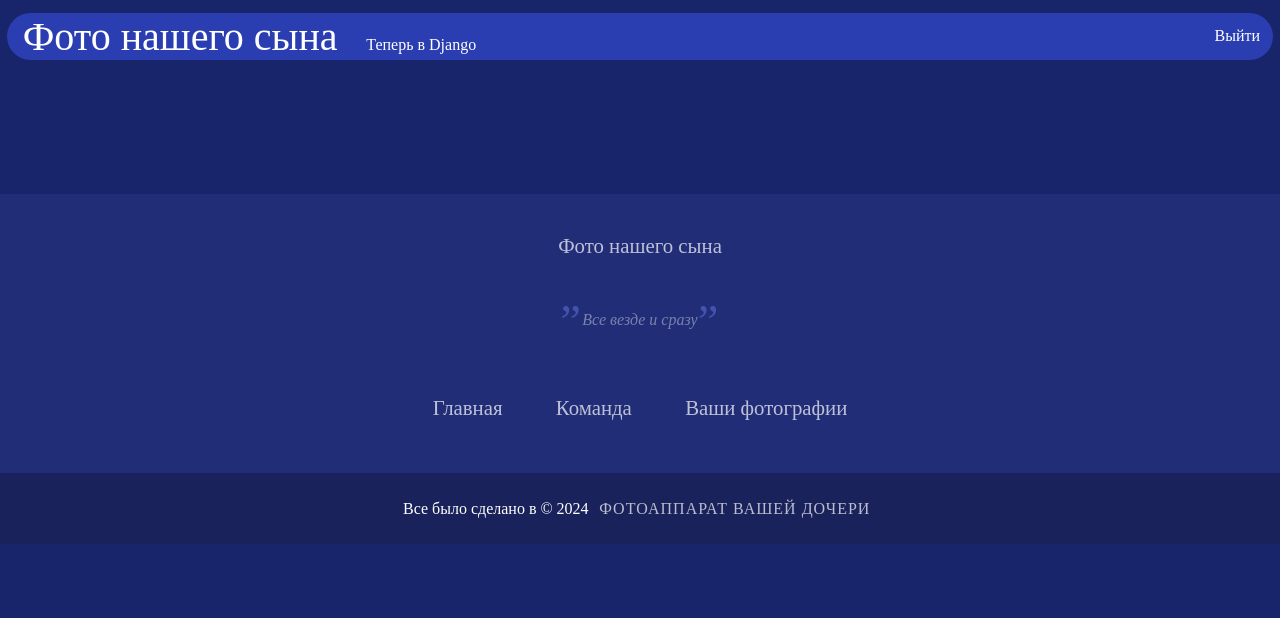
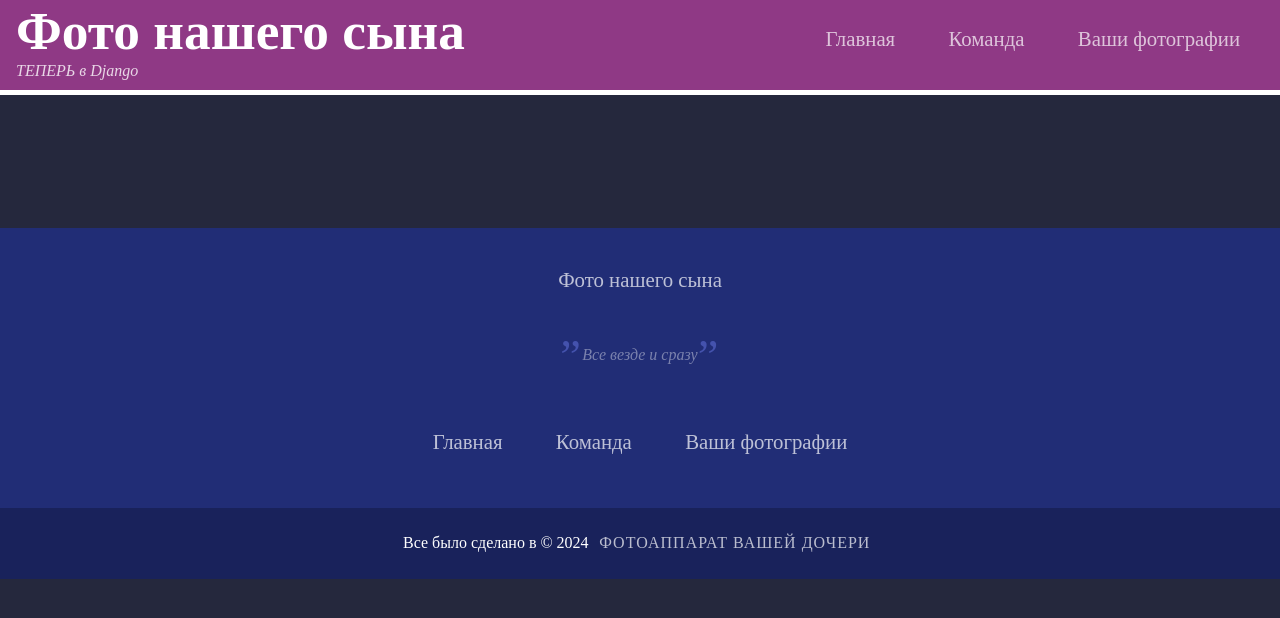
Before and after one commit to HumanSuit7688/TechnoStrelka_instagram, a Django app: page / in a window 1280 px wide. Shown: the top 618 px of the page. Run offline with Django 5.2, Linux system fonts and the light colour scheme.

Commit message:
короче хэддер обновил

```diff
--- a/Web/main/static/css/base.css
+++ b/Web/main/static/css/base.css
@@ -5,7 +5,7 @@
 }
 
 body{
-    background: #18256a;
+    background: #25283D;
 
 }
 a{text-decoration: none;}
@@ -13,19 +13,61 @@ a{text-decoration: none;}
 
 
 .MegaFoot{
-    background-color: #2a3eb1;
-    border-radius: 500px;
-    margin-top: 10pt;
-    margin-left: 5pt;
-    margin-right: 5pt;
+    background-color: #8f3985;
+    height: 90px;
+    width: 100%;
     display: flex;
     justify-content: space-between;
 
 }
-.FooterText{font-size: 30pt; color: white; margin-left: 12pt;}
-.another_text{margin-left: 14pt; color:white}
+.FooterText{
+    font-size: 40pt;
+    color: white;
+    margin-left: 12pt;
+}
+.another_text{
+    color:white;
+}
+.another_text p{
+    margin-left: 12pt;
+    opacity: 0.8;
+}
 .exit{color: white;}
-.right_footer{justify-content: flex-end; margin-top: 10pt; margin-right: 10pt;}
+
+
+.right_footer{
+    justify-content: flex-end;
+    margin-top: 20pt;
+    margin-right: 10pt;}
+
+.right_footer ul{
+        display: flex;
+        justify-content: center;
+        list-style-type: none;
+}
+
+
+.white_shit{
+    width: 100%;
+    background-color: white;
+    height: 5px;
+}
+
+.right_footer ul li a{
+    color: white;
+    margin: 20pt;
+    text-decoration: none;
+    font-size: 1.3em;
+    opacity: 0.7;
+    transition: 0.5s;
+}
+
+.right_footer ul li a:hover {
+
+    opacity: 1;
+
+}
+
 .left_footer{justify-content: flex-start;}
 
 
--- a/Web/main/templates/base.html
+++ b/Web/main/templates/base.html
@@ -12,9 +12,16 @@
 <body>
     <header>
     <div class='MegaFoot'>
-        <div  class='left_footer'><a class='FooterText' href='/'>Фото нашего сына    </a> <span class='another_text'>Теперь в Django</span></div>
-        <div class='right_footer'><span class='exit'> Выйти</span></div>
+        <div  class='left_footer'><a class='FooterText' href='/'><b>Фото нашего сына</b>    </a> <span class='another_text'><i><p>ТЕПЕРЬ в Django</p></i></span></div>
+        <div class='right_footer'>
+            <ul>
+                <li> <a href='/'>Главная</a> </li>
+                <li> <a href='/team/'>Команда</a> </li>
+                <li> <a href=''>Ваши фотографии</a> </li>
+            </ul>
     </div>
+    </div>
+    <div class='white_shit'></div>
     </header>
 
     <div class='MainText'>
```
